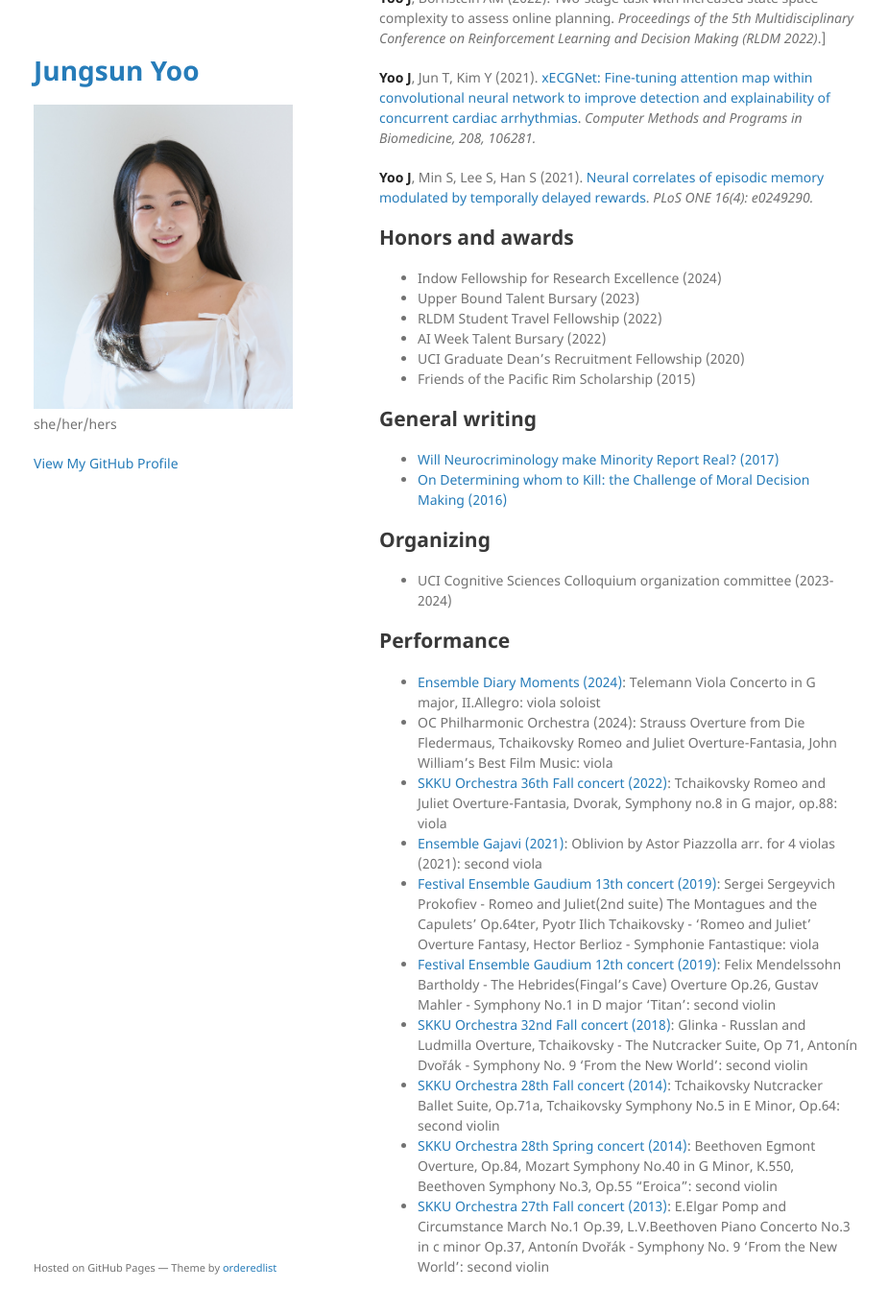
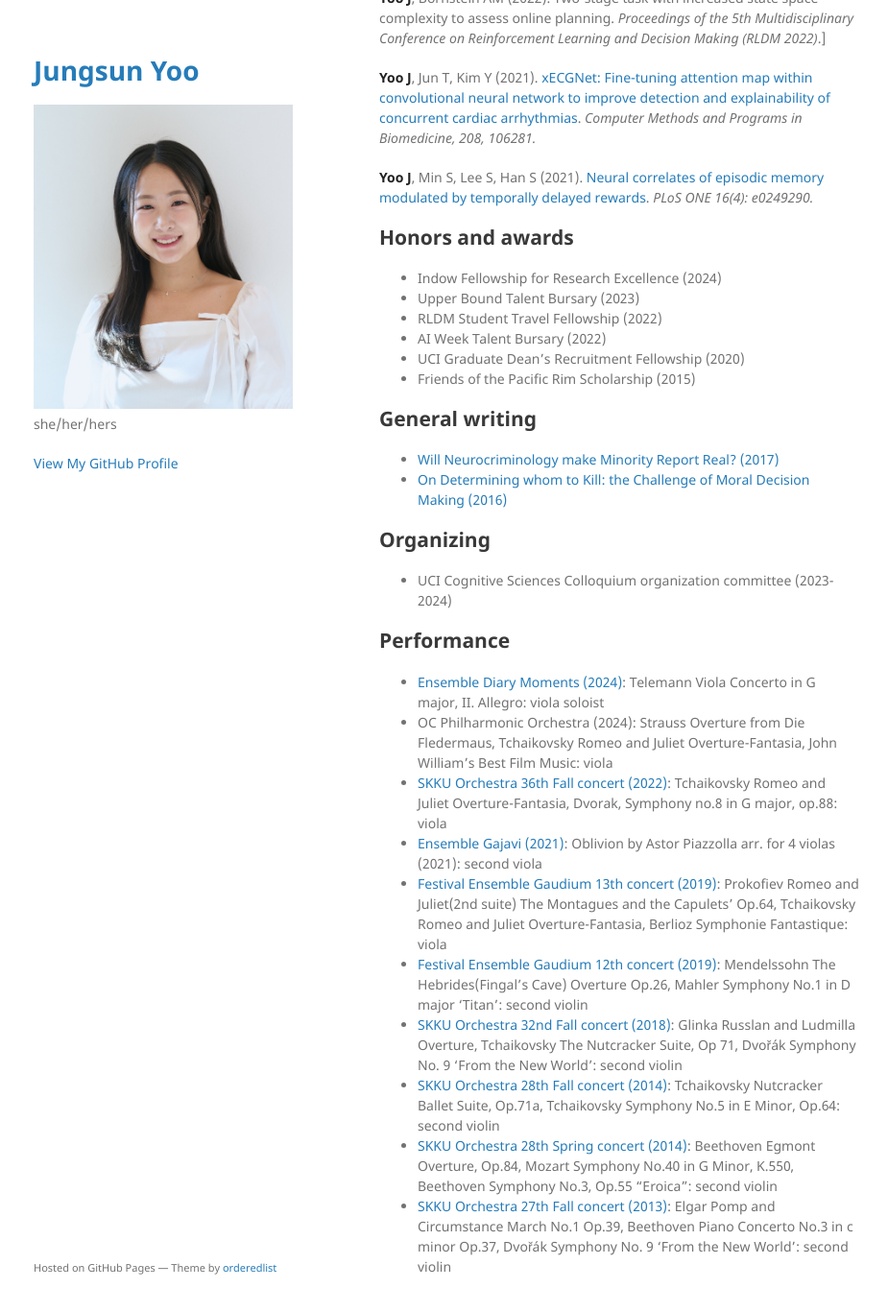
Before and after one commit to jungsunyoo/jungsunyoo.github.io, a Jekyll site: the page built from index.md, in a window 1280 px wide and 1400 px high, scrolled down 896 px. Shown: the top 1367 px of the window at 96% size, without its empty margins (175-1100 px from the left). Built offline with Jekyll 4.4.1, drawn with Linux system fonts in a browser that asks for light colours.

Commit message:
fix things

```diff
--- a/index.md
+++ b/index.md
@@ -56,16 +56,16 @@ Schultz H, **Yoo J**, Meshi D, Heekeren HR (2022). [Category-specific memory enc
 
 ## Performance
 
-* [Ensemble Diary Moments (2024)](https://www.youtube.com/watch?v=Q1wf5hc6aMU): Telemann Viola Concerto in G major, II.Allegro: viola soloist
+* [Ensemble Diary Moments (2024)](https://www.youtube.com/watch?v=Q1wf5hc6aMU): Telemann Viola Concerto in G major, II. Allegro: viola soloist
 * OC Philharmonic Orchestra (2024): Strauss Overture from Die Fledermaus, Tchaikovsky Romeo and Juliet Overture-Fantasia, John William's Best Film Music: viola
 * [SKKU Orchestra 36th Fall concert (2022)](https://www.youtube.com/watch?v=GRl_71-37B0): Tchaikovsky Romeo and Juliet Overture-Fantasia, Dvorak, Symphony no.8 in G major, op.88: viola
 * [Ensemble Gajavi (2021)](https://www.youtube.com/watch?v=puLFBhQz9Lo): Oblivion by Astor Piazzolla arr. for 4 violas (2021): second viola
-* [Festival Ensemble Gaudium 13th concert (2019)](https://www.youtube.com/watch?v=q8ymbOdwf5M): Sergei Sergeyvich Prokofiev - Romeo and Juliet(2nd suite) The Montagues and the Capulets' Op.64ter, Pyotr Ilich Tchaikovsky - 'Romeo and Juliet' Overture Fantasy, Hector Berlioz - Symphonie Fantastique: viola
-* [Festival Ensemble Gaudium 12th concert (2019)](https://www.youtube.com/watch?v=wAArHf3I7R0): Felix Mendelssohn Bartholdy - The Hebrides(Fingal's Cave) Overture Op.26, Gustav Mahler - Symphony No.1 in D major 'Titan': second violin
-* [SKKU Orchestra 32nd Fall concert (2018)](https://www.youtube.com/watch?v=0CkXeRI6k9A): Glinka - Russlan and Ludmilla Overture, Tchaikovsky - The Nutcracker Suite, Op 71, Antonín Dvořák - Symphony No. 9 ‘From the New World’: second violin
+* [Festival Ensemble Gaudium 13th concert (2019)](https://www.youtube.com/watch?v=q8ymbOdwf5M): Prokofiev Romeo and Juliet(2nd suite) The Montagues and the Capulets' Op.64, Tchaikovsky Romeo and Juliet Overture-Fantasia, Berlioz Symphonie Fantastique: viola
+* [Festival Ensemble Gaudium 12th concert (2019)](https://www.youtube.com/watch?v=wAArHf3I7R0): Mendelssohn The Hebrides(Fingal's Cave) Overture Op.26, Mahler Symphony No.1 in D major 'Titan': second violin
+* [SKKU Orchestra 32nd Fall concert (2018)](https://www.youtube.com/watch?v=0CkXeRI6k9A): Glinka Russlan and Ludmilla Overture, Tchaikovsky The Nutcracker Suite, Op 71, Dvořák Symphony No. 9 ‘From the New World’: second violin
 * [SKKU Orchestra 28th Fall concert (2014)](https://www.youtube.com/watch?v=X6-aUus_Fts): Tchaikovsky Nutcracker Ballet Suite, Op.71a, Tchaikovsky Symphony No.5 in E Minor, Op.64: second violin
 * [SKKU Orchestra 28th Spring concert (2014)](https://www.youtube.com/watch?v=jbFghasawp0): Beethoven Egmont Overture, Op.84, Mozart Symphony No.40 in G Minor, K.550, Beethoven Symphony No.3, Op.55 "Eroica": second violin
-* [SKKU Orchestra 27th Fall concert (2013)](https://www.youtube.com/watch?v=Pk5Kvxhxo2Y): E.Elgar Pomp and Circumstance March No.1 Op.39, L.V.Beethoven Piano Concerto No.3 in c minor Op.37, Antonín Dvořák - Symphony No. 9 ‘From the New World’: second violin
+* [SKKU Orchestra 27th Fall concert (2013)](https://www.youtube.com/watch?v=Pk5Kvxhxo2Y): Elgar Pomp and Circumstance March No.1 Op.39, Beethoven Piano Concerto No.3 in c minor Op.37, Dvořák Symphony No. 9 ‘From the New World’: second violin
 
 
 <!-- ##
```
